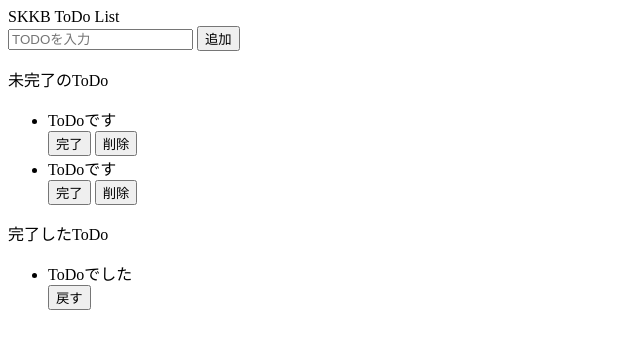
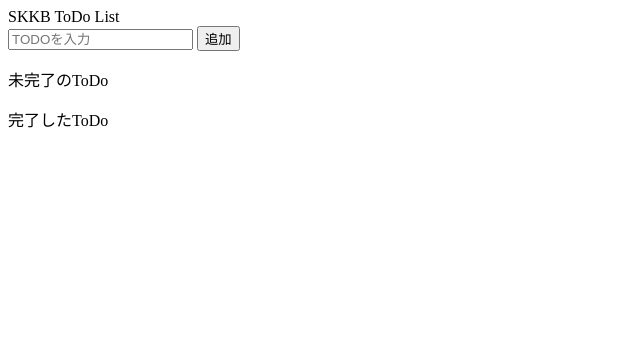
Before and after one commit to yutaka0719/ToDoList1, a plain HTML site: page index.html in a window 1280 px wide. Shown: the whole page, without its empty margins (0-640 px from the left). Drawn offline with Linux system fonts and the light colour scheme.

Commit message:
complete2

```diff
--- a/index.html
+++ b/index.html
@@ -17,15 +17,15 @@
 		<div class = "incomplete-area">
 			<p class="title">未完了のToDo</p>
 			<ul id="incomplete-list">
-				<div class ="list-row">
+				<!-- <div class ="list-row">
 					<li>ToDoです</li>
 					<button>完了</button>
 					<button>削除</button>
-					</div>
+				</div> -->
 				<div class ="list-row">
-					<li>ToDoです</li>
+					<!-- <li>ToDoです</li>
 					<button>完了</button>
-					<button>削除</button>
+					<button>削除</button> -->
 				</div>
 			<ul>
 		</div>
@@ -34,8 +34,8 @@
 				<p class="title">完了したToDo</p>
 				<ul id="complete-list">
 					<div class ="list-row">
-					<li>ToDoでした</li>
-					<button>戻す</button>
+					<!-- <li>ToDoでした</li>
+					<button>戻す</button> -->
 					</div>
 				</ul>
 		</div>
```
